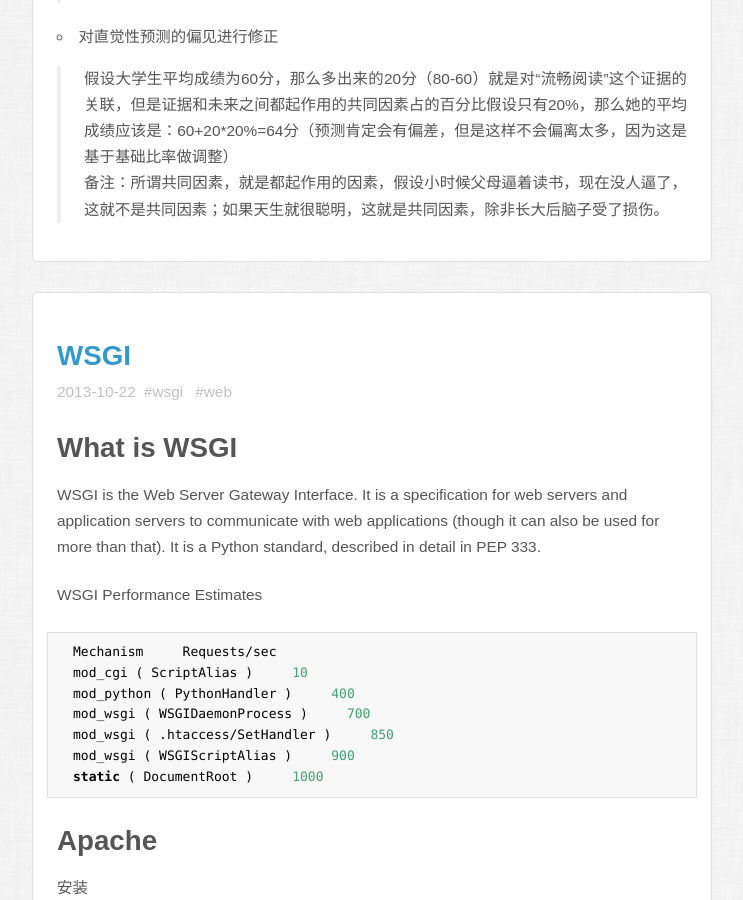
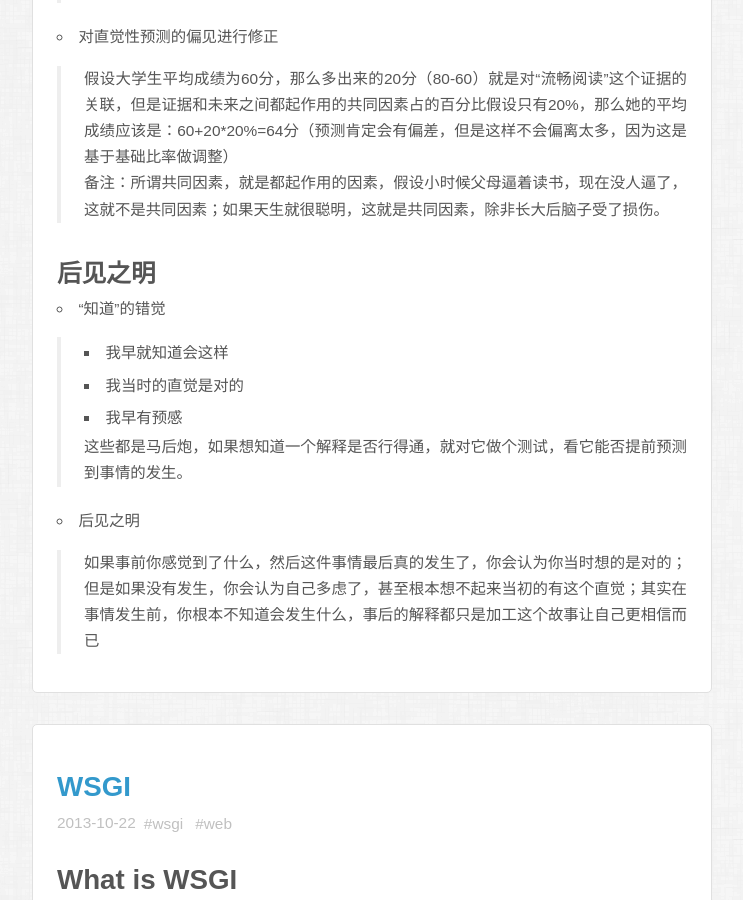
Before and after one commit to ericzhong/ericzhong.github.io, a Jekyll site: the page built from index.html, in a window 1280 px wide and 900 px high, scrolled down 3683 px. Shown: the whole window, without its empty margins (268-1011 px from the left). Built offline with Jekyll 4.4.1, drawn with Linux system fonts in a browser that asks for light colours; some web fonts are replaced; Markdown is read by kramdown in place of the engine named in the settings.

Commit message:
[thinking-fast-and-slow] add chapter 19

```diff
--- a/_posts/2013-11-05-thinking-fast-and-slow.md
+++ b/_posts/2013-11-05-thinking-fast-and-slow.md
@@ -117,3 +117,14 @@
 	> 假设大学生平均成绩为60分，那么多出来的20分（80-60）就是对“流畅阅读”这个证据的关联，但是证据和未来之间都起作用的共同因素占的百分比假设只有20%，那么她的平均成绩应该是：60+20*20%=64分（预测肯定会有偏差，但是这样不会偏离太多，因为这是基于基础比率做调整）
 	>
 	> 备注：所谓共同因素，就是都起作用的因素，假设小时候父母逼着读书，现在没人逼了，这就不是共同因素；如果天生就很聪明，这就是共同因素，除非长大后脑子受了损伤。
+
+###后见之明
+* “知道”的错觉
+> * 我早就知道会这样
+> * 我当时的直觉是对的
+> * 我早有预感
+>
+> 这些都是马后炮，如果想知道一个解释是否行得通，就对它做个测试，看它能否提前预测到事情的发生。
+
+* 后见之明
+> 如果事前你感觉到了什么，然后这件事情最后真的发生了，你会认为你当时想的是对的；但是如果没有发生，你会认为自己多虑了，甚至根本想不起来当初的有这个直觉；其实在事情发生前，你根本不知道会发生什么，事后的解释都只是加工这个故事让自己更相信而已
```
